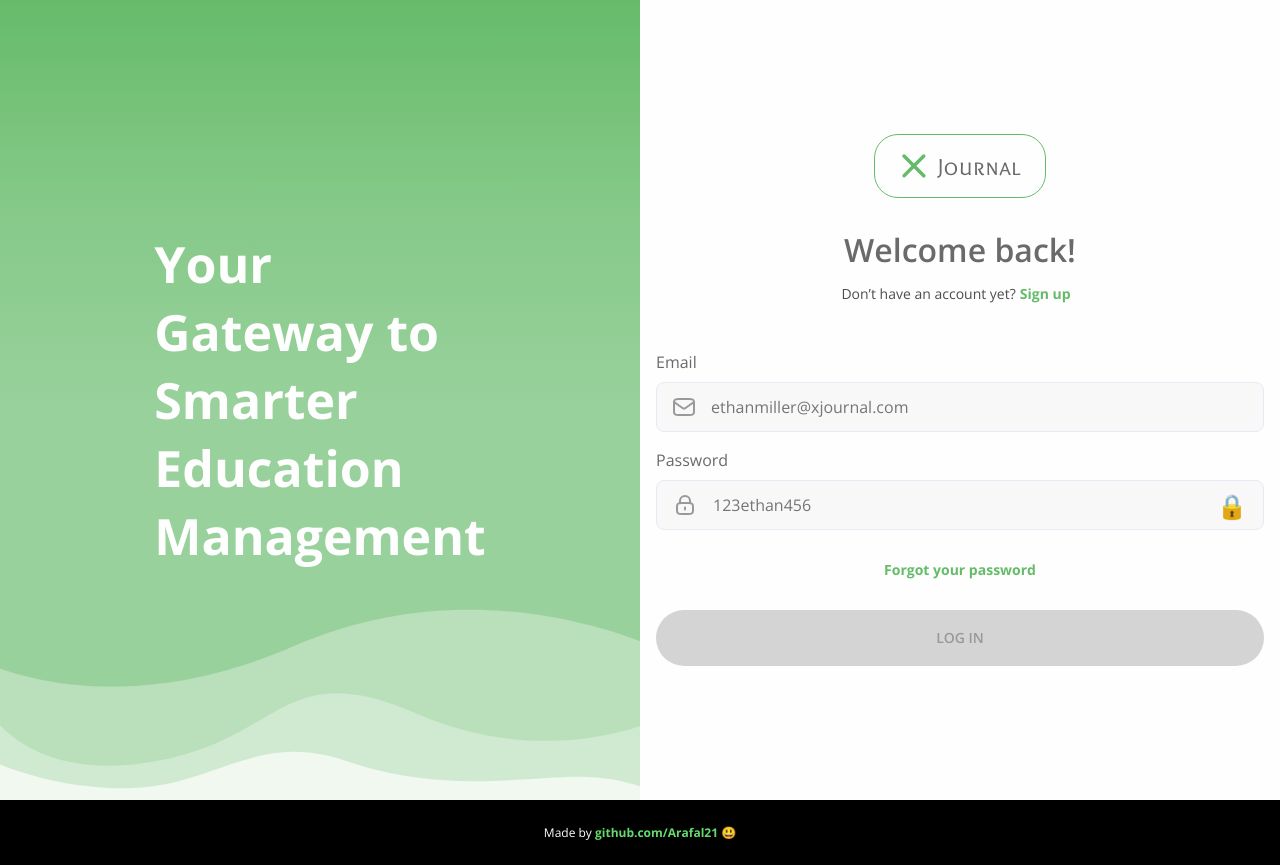
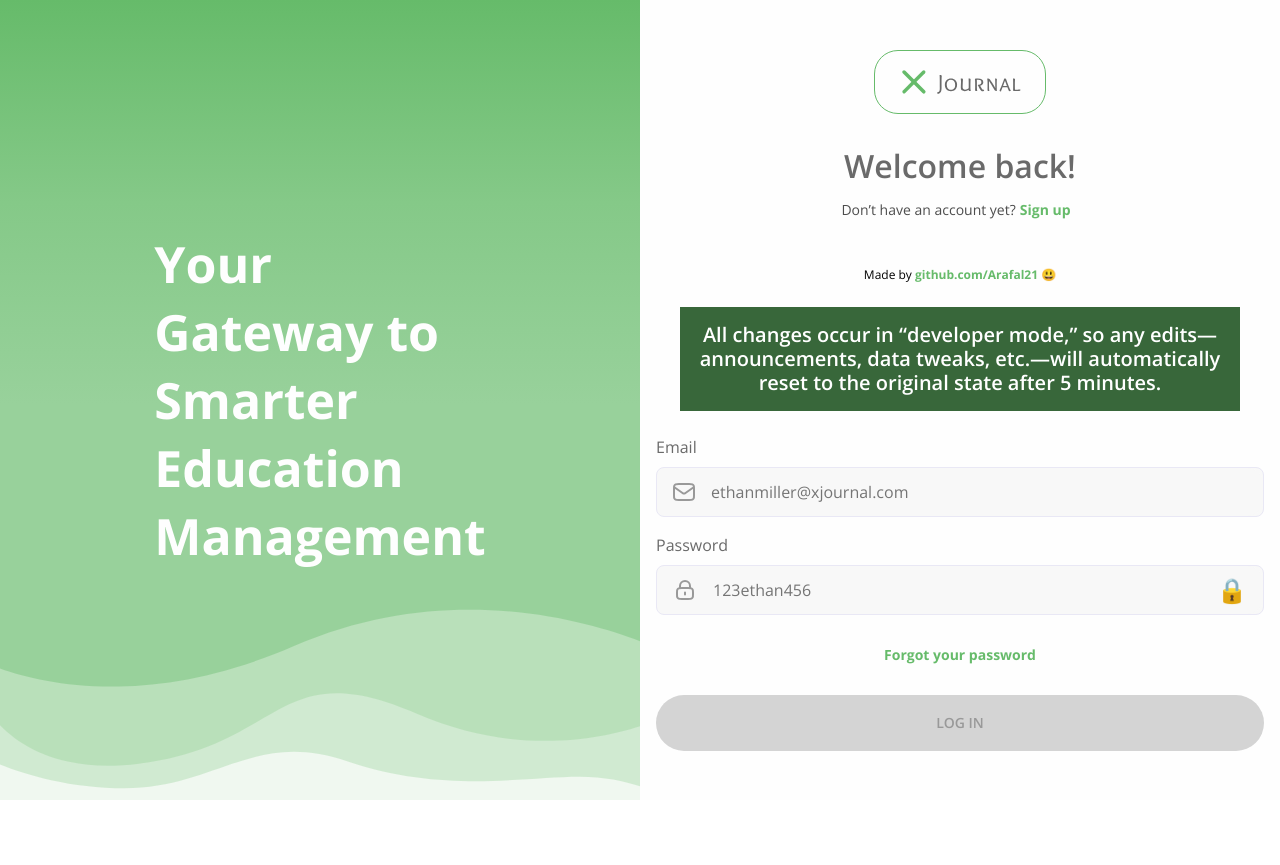
Before and after one commit to Arafal21/XJournal, a Next.js app in the folder front-end/: page /login in a window 1280 px wide. After the commit the page ends 800 px from the top, so only its background shows below. Built offline with nearby package versions, Linux system fonts and the light colour scheme.

Commit message:
Add: apply devmode

```diff
--- a/front-end/src/app/login/page.tsx
+++ b/front-end/src/app/login/page.tsx
@@ -1,4 +1,3 @@
-import { Footer } from '../../components/Footer/Footer';
 import { LoginPage } from '../_views/LoginPage/LoginPage';
 
 export const metadata = {
@@ -10,7 +9,6 @@ export default function LoginPageRoute() {
 	return (
 		<>
 			<LoginPage />
-			<Footer />
 		</>
 	);
 }
--- /dev/null
+++ b/front-end/src/components/CreatorInfo/CreatorInfo.module.scss
@@ -0,0 +1,18 @@
+@use '../../styles/variables.scss' as *;
+@use '../../styles/mixins' as *;
+@use '../../styles/z-indexes.scss' as *;
+
+.text {
+	font-size: $font-size-xs;
+	text-align: center;
+	transition: 0.3s color;
+
+	.link {
+		font-weight: $font-weight-bold;
+		color: $green-500;
+
+		&:hover {
+			color: $green-300;
+		}
+	}
+}
--- /dev/null
+++ b/front-end/src/components/CreatorInfo/CreatorInfo.tsx
@@ -0,0 +1,17 @@
+import styles from './CreatorInfo.module.scss';
+
+import Link from 'next/link';
+
+export function CreatorInfo() {
+	return (
+
+			<p className={styles.text}>
+				Made by{' '}
+				<Link target='_blank' rel='noopener' href='https://github.com/Arafal21' className={styles.link}>
+					github.com/Arafal21
+				</Link>{' '}
+				😃
+			</p>
+
+	);
+}
--- /dev/null
+++ b/front-end/src/components/DevModeInfo/DevModeInfo.module.scss
@@ -0,0 +1,13 @@
+@use '../../styles/variables.scss' as *;
+@use '../../styles/mixins' as *;
+@use '../../styles/z-indexes.scss' as *;
+
+.info {
+    @include header-3-600;
+    text-align: center;
+    margin: $spacing-2xl;
+    color: #fff;
+    background-color: $green-800;
+
+    padding: $spacing-lg;
+}
--- /dev/null
+++ b/front-end/src/components/DevModeInfo/DevModeInfo.tsx
@@ -0,0 +1,7 @@
+import styles from './DevModeInfo.module.scss';
+
+export function DevModeInfo() {
+	return (
+		<p className={styles.info}>All changes occur in “developer mode,” so any edits—announcements, data tweaks, etc.—will automatically reset to the original state after 5 minutes.</p>
+	);
+}
--- a/front-end/src/components/Footer/Footer.module.scss
+++ /dev/null
@@ -1,28 +0,0 @@
-.footer {
-	display: flex;
-	justify-content: center;
-	align-items: center;
-	padding: 1.5rem 0;
-	background-color: #333;
-
-	.text {
-		color: #fff;
-		font-size: 0.75rem;
-
-		.link {
-			font-weight: 700;
-			color: #65db6f;
-
-			&:hover {
-				color: #9ffda6;
-			}
-		}
-	}
-}
-
-@media (width >= 768px) {
-	.footer {
-		background-color: #000;
-		margin-bottom: 0;
-	}
-}
--- a/front-end/src/components/Footer/Footer.tsx
+++ /dev/null
@@ -1,18 +0,0 @@
-import Link from 'next/link';
-import styles from './Footer.module.scss';
-
-export function Footer() {
-	return (
-		<>
-			<footer className={styles.footer}>
-				<p className={styles.text}>
-					Made by{' '}
-					<Link target='_blank' rel='noopener' href='https://github.com/Arafal21' className={styles.link}>
-						github.com/Arafal21
-					</Link>{' '}
-					😃
-				</p>
-			</footer>
-		</>
-	);
-}
--- a/front-end/src/components/LoginForm/LoginForm.tsx
+++ b/front-end/src/components/LoginForm/LoginForm.tsx
@@ -26,6 +26,8 @@ import { EmailInput } from '../../ui/input/EmailInput/EmailInput';
 import { LoginFormState } from '../../types/loginProps';
 import { SecondaryLoginButton } from '../../ui/buttons/SecondaryLoginButton/SecondaryLoginButton';
 import { BASE_ROUTE } from '../../constants/routing';
+import { DevModeInfo } from '../DevModeInfo/DevModeInfo';
+import { CreatorInfo } from '../CreatorInfo/CreatorInfo';
 
 export function LoginForm({ children }: { children: React.ReactNode }) {
 	const [state, formAction] = useActionState(handleSubmit, { email: '', password: '' });
@@ -115,6 +117,9 @@ export function LoginForm({ children }: { children: React.ReactNode }) {
 
 				<h2 className={`${styles.headingMobile} hiddenOnDesktop`}>Your Gateway to Smarter Education Management</h2>
 
+				<CreatorInfo/>
+				<DevModeInfo />
+
 				{state.formError && <p className={styles.error}>Please provide valid form data.</p>}
 				<div className={styles.required}>
 					<label htmlFor='email-input'>Email</label>
```
Also changed, not shown: 1 other file (tests, documents, lock files or other folders).
